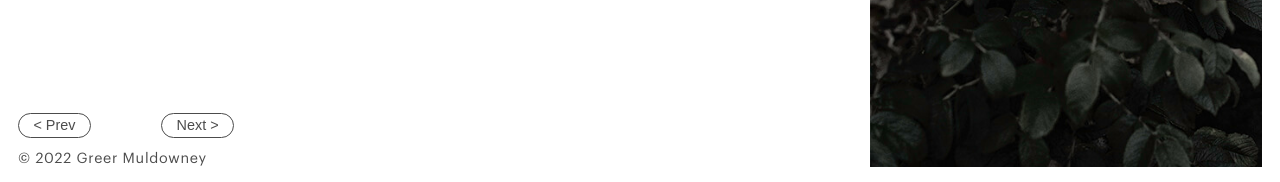
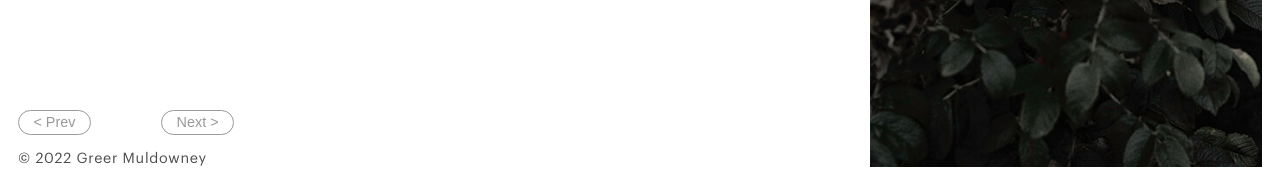
Before and after one commit to greermuldowney/greermuldowney-com, a Jekyll site: the page built from photography/_posts/2016-01-01-cape-ann.md, in a window 1280 px wide. Shown: the part 715-897 px from the top of the page. Built offline with Jekyll 4.4.1, drawn with Linux system fonts in a browser that asks for light colours.

Commit message:
Cosmetic updates to gallery navigation

```diff
--- a/_includes/footer.html
+++ b/_includes/footer.html
@@ -1,6 +1,6 @@
 <footer>
-	<div id="gallery-navigation">
-		<button>< Prev</button> <button>Next ></button>
-	</div>
+    <div id="gallery-navigation">
+        <button>< Prev</button> <button>Next ></button>
+    </div>
 &copy; {{ "now" | date: "%Y" }} Greer Muldowney
 </footer>
--- a/assets/site/main.scss
+++ b/assets/site/main.scss
@@ -188,11 +188,12 @@
     {%- endfor -%}
 {% endfor %}
 
-// Navigation
+// Gallery navigation
 .post-photography #gallery-navigation,
 .post-curatorial #gallery-navigation {
     display: flex;
     justify-content: space-between;
+    margin-bottom: 1em;
 
     @include breakpoint(mobile) {
         display: none;
@@ -206,9 +207,14 @@
         font-size: 1em;
         padding: .2em 1em .3em;
 
-        border: 1px solid $text-color;
-        color: $text-color;
+        border: 1px solid $light-text-color;
+        color: $light-text-color;
         background-color: $background-color;
+
+        &:hover {
+            border-color: $text-color;
+            color: $text-color;
+        }
 
         &:active {
             border-color: $brand-color;
```
